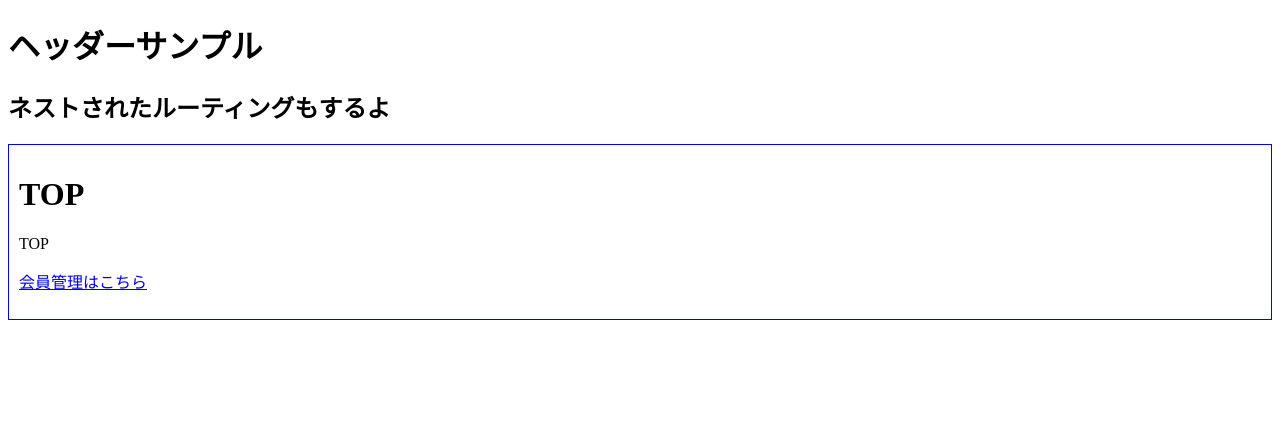
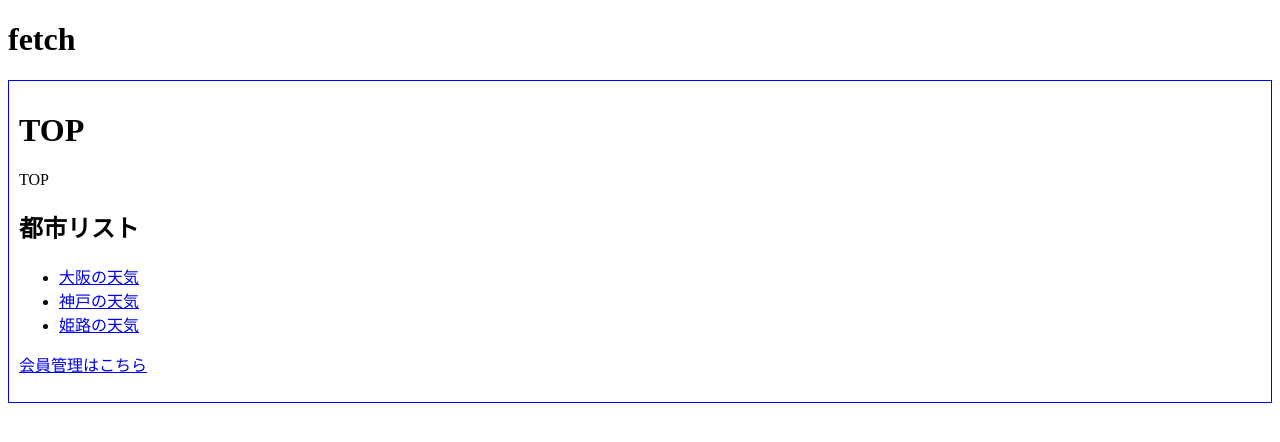
Before and after one commit to Asaki256/hello-nuxt, a Nuxt app: page / in a window 1280 px wide. Shown: the top 442 px of the page. Built offline with nearby package versions, Linux system fonts and the light colour scheme.

Commit message:
P.114 WebAPIサンプルの枠組み作成

```diff
--- a/app.vue
+++ b/app.vue
@@ -1,5 +1,45 @@
 <script setup lang="ts">
+// 天気APIのAPIキーへのURL
+// https://home.openweathermap.org/api_keys
+// APIKey: 6abde7b29586ba11ec133c6cf457c334
+
+// 姫路の情報
+// https://api.openweathermap.org/data/2.5/weather?lang=ja&q=Himeji&appid=6abde7b29586ba11ec133c6cf457c334
+
+// import { Title } from "#build/components";
 import type { Member } from "@/interfaces";
+import type { City } from "@/interfaces";
+
+useState<Map<number, City>>("cityList", (): Map<number, City> => {
+  const cityListInit = new Map<number, City>();
+  cityListInit.set(1853909, {
+    id: 1853909,
+    name: "大阪",
+    q: "Osaka",
+  });
+  cityListInit.set(1859171, {
+    id: 1859171,
+    name: "神戸",
+    q: "Kobe",
+  });
+  cityListInit.set(1862627, {
+    id: 1862627,
+    name: "姫路",
+    q: "Himeji",
+  });
+  return cityListInit;
+});
+
+const SITE_TITLE = "ヘッダ変更サンプルTOP";
+useHead({
+  titleTemplate: (titleChunk: string | undefined): string => {
+    let title = SITE_TITLE;
+    if (titleChunk != undefined) {
+      title = `${titleChunk} | ${SITE_TITLE}`;
+    }
+    return title;
+  },
+});
 
 useState<Map<number, Member>>("memberList", (): Map<number, Member> => {
   const memberListInit = new Map<number, Member>();
@@ -22,10 +62,8 @@ useState<Map<number, Member>>("memberList", (): Map<number, Member> => {
 
 <template>
   <header>
-    <h1>ヘッダーサンプル</h1>
-    <h2>ネストされたルーティングもするよ</h2>
+    <h1>fetch</h1>
   </header>
-  <!-- <TheBaseSection /> -->
   <main>
     <NuxtPage />
   </main>
--- a/interfaces.ts
+++ b/interfaces.ts
@@ -5,3 +5,8 @@ export interface Member {
   points: number;
   note?: string;
 }
+export interface City {
+  id: number;
+  name: string;
+  q: string;
+}
--- /dev/null
+++ b/pages/WeatherInfo/[id].vue
@@ -0,0 +1,22 @@
+<script setup lang="ts">
+import type { City } from "@/interfaces";
+
+const route = useRoute();
+
+const cityList = useState<Map<number, City>>("cityList");
+
+const selectedCity = computed((): City => {
+  const idNo = Number(route.params.id);
+  return cityList.value.get(idNo) as City;
+});
+
+const weatherDescription = ref("");
+</script>
+
+<template>
+  <section>
+    <h2>{{ selectedCity.name }}の天気</h2>
+    <p>{{ weatherDescription }}</p>
+  </section>
+  <p>リストに<NuxtLink :to="{ name: 'index' }">戻る</NuxtLink></p>
+</template>
--- a/pages/index.vue
+++ b/pages/index.vue
@@ -1,3 +1,10 @@
+<script setup lang="ts">
+import type { City } from "@/interfaces";
+
+// ステートから都市情報取得
+const cityList = useState<Map<number, City>>("cityList");
+</script>
+
 <template>
   <h1>TOP</h1>
   <nav id="breadcrumbs">
@@ -6,6 +13,16 @@
     </ul>
   </nav>
   <section>
+    <h2>都市リスト</h2>
+    <ul>
+      <li v-for="[id, city] in cityList" :key="id">
+        <NuxtLink :to="{ name: 'WeatherInfo-id', params: { id: id } }">
+          {{ city.name }}の天気
+        </NuxtLink>
+      </li>
+    </ul>
+  </section>
+  <section>
     <p>
       <NuxtLink :to="{ name: 'member-memberList' }"> 会員管理はこちら</NuxtLink>
     </p>
```
